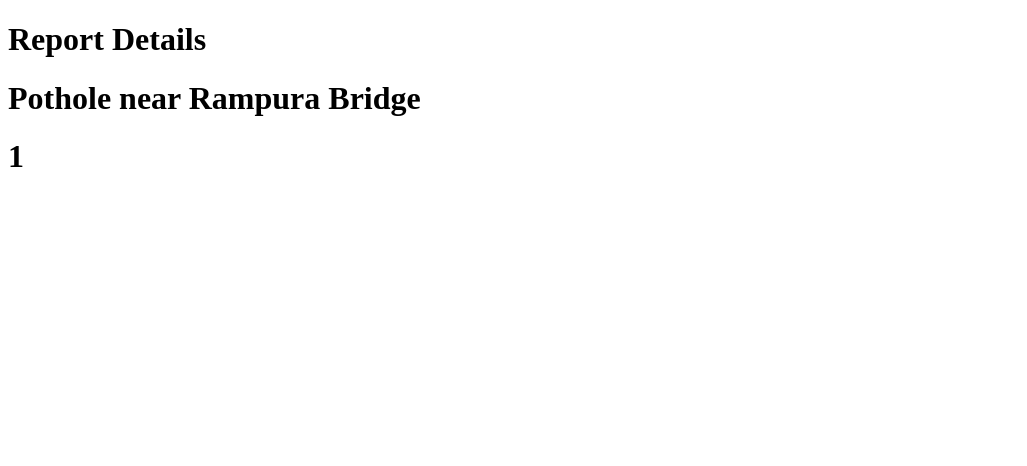
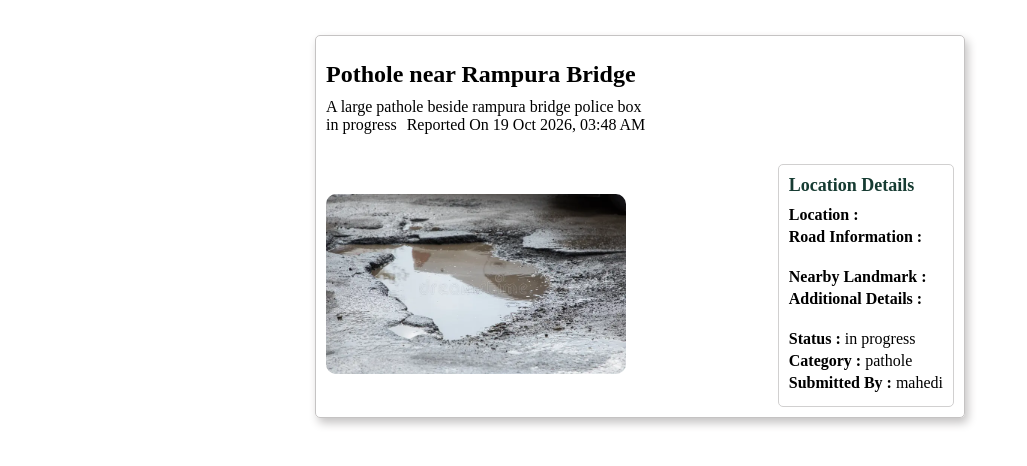
Before and after one commit to mahedi195/RoadFix-Dhaka-Road-Problem-Reporting-System, a Django app: page /report/1/ in a window 1280 px wide. Shown: the top 466 px of the page, without its empty margins (0-1027 px from the left). Run offline with Django 5.2, Linux system fonts and the light colour scheme; data comes from the database, SQL or seed files in the repository.

Commit message:
view details done. after clicking, user see prbs details

```diff
--- a/templates/index.html
+++ b/templates/index.html
@@ -143,12 +143,16 @@
         .status-in_progress {
             background-color: #e0e7ff;
             color: #3730a3;
+             padding: 5px 10px;
+            border-radius: 5px;
 
         }
 
         .status-resolved {
             color: rgb(34, 175, 34);
             background-color: rgb(112, 224, 112);
+             padding: 5px 10px;
+            border-radius: 5px;
 
         }
 
--- a/templates/report_details.html
+++ b/templates/report_details.html
@@ -4,14 +4,174 @@
 <head>
     <meta charset="UTF-8">
     <meta name="viewport" content="width=device-width, initial-scale=1.0">
-    <title>Document</title>
+    <title>Report Details {{report.id}}</title>
+
+
+
+    <style>
+        * {
+            box-sizing: border-box;
+        }
+
+        body {
+            margin: 0;
+        }
+
+        .report_details {
+            width: 650px;
+            border: 1px solid #c5c3c3;
+            padding: 10px;
+            border-radius: 5px;
+            box-shadow: 3px 5px 10px #c5c3c3;
+            margin: 35px auto;
+
+        }
+
+
+
+        .report_title p {
+            margin: 0;
+        }
+
+        .report_title h2 {
+            /* margin: 0; */
+            /* margin: 15px 0px; */
+            margin-top: 15px;
+            margin-bottom: 10px;
+        }
+
+
+        .status_and_createDate {
+            display: flex;
+            align-items: center;
+            gap: 10px;
+        }
+
+        .status_and_createDate p {
+            margin: 0;
+
+        }
+
+        .status_and_createDate .date {}
+
+        .image_and_details {
+            /* display: grid; */
+            /* grid-template-columns: 1fr 1fr; */
+            gap: 20px;
+            display: flex;
+            align-items: center;
+            justify-content: space-between;
+            margin-top: 30px;
+        }
+
+        .image_and_details .photo {}
+
+
+        .image_and_details img {
+            border-radius: 10px;
+            object-fit: cover;
+            /* height: auto; */
+            width: 300px;
+            height: 180px;
+        }
+
+        .image_and_details p {
+            margin: 0;
+            /* line-height: 1.4; */
+        }
+
+        .details p {
+            margin-bottom: 4px;
+        }
+
+        .location_details_text {
+            /* font-weight: bold; */
+            /* margin: 0; */
+            margin-top: 0px;
+            margin-bottom: 10px;
+            font-size: 18px;
+            color: #163b32;
+        }
+
+
+        .pending {
+            color: rgb(180, 106, 9);
+            background-color: rgb(243, 224, 199);
+            padding: 5px 10px;
+            border-radius: 5px;
+        }
+
+        .in_progress {
+            background-color: #e0e7ff;
+            color: #3730a3;
+            padding: 5px 10px;
+            border-radius: 5px;
+        }
+
+        .resolved {
+            color: rgb(34, 175, 34);
+            background-color: rgb(112, 224, 112);
+            padding: 5px 10px;
+            border-radius: 5px;
+        }
+
+        .details {
+            border: 1px solid rgb(209, 208, 208);
+            padding: 10px;
+            border-radius: 5px;
+        }
+
+
+        .no_photo {
+            color: #474545;
+        }
+
+
+    </style>
 </head>
 
 <body>
 
-    <h1>Report Details</h1>
-    <h1>{{report.title}}</h1>
-    <h1>{{report.id}}</h1>
+    <div class="report_details">
+        <div class="report_title">
+            <h2>{{report.title}}</h2>
+            <p>{{report.description}}</p>
+        </div>
+
+        <div class="status_and_createDate">
+            <p class="{{report.status}}">{{report.get_status_display}}</p>
+            <p class="date">Reported On {{report.create_date|date:'d M Y, h:i A'}}</p>
+        </div>
+
+        <div class="image_and_details">
+
+            <div class="photo">
+                {% if report.photo %}
+                <img src="{{ report.photo.url }}">
+                {% else %}
+                <p class="no_photo">No photo available</p>
+                {% endif %}
+            </div>
+
+            <div class="details">
+                <h3 class="location_details_text">Location Details</h3>
+                <p><strong>Location : </strong>{{report.location}}</p>
+                <p><strong>Road Information : </strong>{{report.road_information}}</p>
+                <br>
+                <p><strong>Nearby Landmark : </strong>{{report.landmarks}}</p>
+                <p><strong>Additional Details : </strong>{{report.additional_details}}</p>
+                <br>
+                <p><strong>Status : </strong>{{report.get_status_display}}</p>
+                <p><strong>Category : </strong>{{report.get_category_display}}</p>
+                <p><strong>Submitted By : </strong>{{report.user}}</p>
+
+            </div>
+        </div>
+
+
+    </div>
+
+
 
 
 
```
Also changed, not shown: media/reportPics/pic_H4UgfKQ.webp (added).
